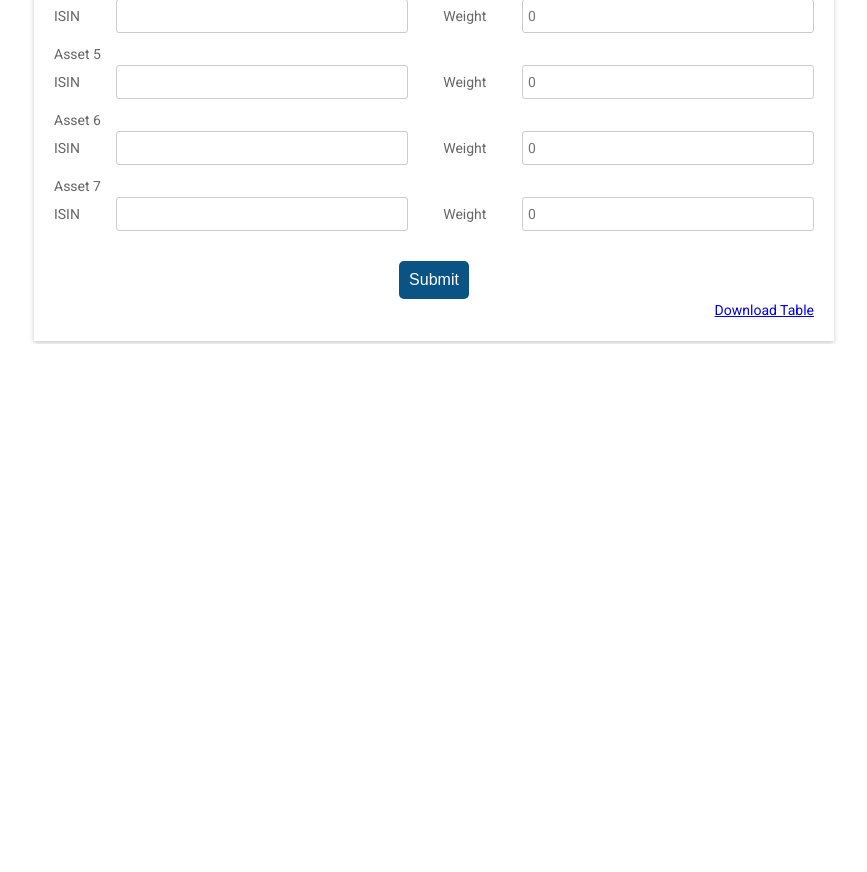
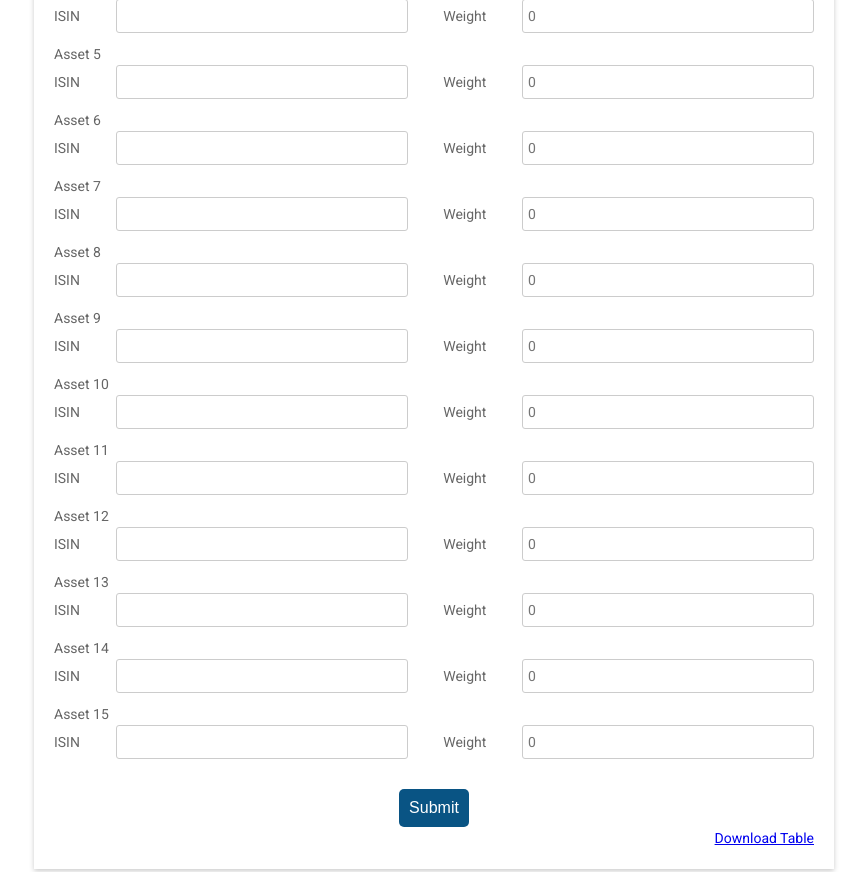
Before and after one commit to dgulacsy/ceu-fia-bond-assignment, a Flask app: page / in a window 1280 px wide. Shown: the part 508-1380 px from the top of the page, without its empty margins (206-1073 px from the left). Before the commit the page ends 852 px from the top, so only its background shows below. Run offline with Flask 2, Linux system fonts and the light colour scheme; some libraries are stand-ins or nearby versions.

Commit message:
add more asset options

```diff
--- a/app.py
+++ b/app.py
@@ -53,7 +53,7 @@ class Portfolio(db.Model):
     weight14 = db.Column(db.Float())
     weight15 = db.Column(db.Float())
 
-    def __init__(self, cet_timestamp, team_name, email, asset1, asset2, asset3, asset4, asset5, asset6, asset7, weight1, weight2, weight3, weight4, weight5, weight6, weight7):
+    def __init__(self, cet_timestamp, team_name, email, asset1, asset2, asset3, asset4, asset5, asset6, asset7, asset8, asset9, asset10, asset11, asset12, asset13, asset14, asset15, weight1, weight2, weight3, weight4, weight5, weight6, weight7, weight8, weight9, weight10, weight11, weight12, weight13, weight14, weight15):
         self.cet_timestamp = cet_timestamp
         self.team_name = team_name
         self.email = email
@@ -64,6 +64,14 @@ class Portfolio(db.Model):
         self.asset5 = asset5
         self.asset6 = asset6
         self.asset7 = asset7
+        self.asset8 = asset8
+        self.asset9 = asset9
+        self.asset10 = asset10
+        self.asset11 = asset11
+        self.asset12 = asset12
+        self.asset13 = asset13
+        self.asset14 = asset14
+        self.asset15 = asset15
         self.weight1 = weight1
         self.weight2 = weight2
         self.weight3 = weight3
@@ -71,6 +79,14 @@ class Portfolio(db.Model):
         self.weight5 = weight5
         self.weight6 = weight6
         self.weight7 = weight7
+        self.weight8 = weight8
+        self.weight9 = weight9
+        self.weight10 = weight10
+        self.weight11 = weight11
+        self.weight12 = weight12
+        self.weight13 = weight13
+        self.weight14 = weight14
+        self.weight15 = weight15
 
 @app.route("/")
 def main():
@@ -88,6 +104,14 @@ def add_portfolio():
     asset5 = request.form["asset5"]
     asset6 = request.form["asset6"]
     asset7 = request.form["asset7"]
+    asset8 = request.form["asset8"]
+    asset9 = request.form["asset9"]
+    asset10 = request.form["asset10"]
+    asset11 = request.form["asset11"]
+    asset12 = request.form["asset12"]
+    asset13 = request.form["asset13"]
+    asset14 = request.form["asset14"]
+    asset15 = request.form["asset15"]
     weight1 = request.form["weight1"]
     weight2 = request.form["weight2"]
     weight3 = request.form["weight3"]
@@ -95,7 +119,15 @@ def add_portfolio():
     weight5 = request.form["weight5"]
     weight6 = request.form["weight6"]
     weight7 = request.form["weight7"]
-    entry = Portfolio(cet_timestamp, team_name, email, asset1, asset2, asset3, asset4, asset5, asset6, asset7, weight1, weight2, weight3, weight4, weight5, weight6, weight7)
+    weight8 = request.form["weight8"]
+    weight9 = request.form["weight9"]
+    weight10 = request.form["weight10"]
+    weight11 = request.form["weight11"]
+    weight12 = request.form["weight12"]
+    weight13 = request.form["weight13"]
+    weight14 = request.form["weight14"]
+    weight15 = request.form["weight15"]
+    entry = Portfolio(cet_timestamp, team_name, email, asset1, asset2, asset3, asset4, asset5, asset6, asset7, asset8 , asset9, asset10, asset11, asset12, asset13, asset14, asset15, weight1, weight2, weight3, weight4, weight5, weight6, weight7, weight8, weight9, weight10, weight11, weight12, weight13, weight14, weight15)
     db.session.add(entry)
     db.session.commit()
     return redirect(url_for("success"))
--- a/templates/main.html
+++ b/templates/main.html
@@ -39,49 +39,105 @@
                         <label>ISIN</label>
                         <input type="name" name="asset1" />
                         <label>Weight</label>
-                        <input type="number" name="weight1" placeholder="0" step="0.1" min=0 max=100/>
+                        <input type="number" id="weight1" name="weight1" placeholder="0" step="0.1" min=0>
                     </div>
                     <p>Asset 2</p>
                     <div class="portfolio-item">
                         <label>ISIN</label>
                         <input type="name" name="asset2" />
                         <label>Weight</label>
-                        <input type="number" name="weight2" placeholder="0" step="0.1" min=0 max=100/>
+                        <input type="number" name="weight2" placeholder="0" step="0.1" min=0 max=100>
                     </div>
                     <p>Asset 3</p>
                     <div class="portfolio-item">
                         <label>ISIN</label>
                         <input type="name" name="asset3" />
                         <label>Weight</label>
-                        <input type="number" name="weight3" placeholder="0" step="0.1" min=0 max=100/>
+                        <input type="number" name="weight3" placeholder="0" step="0.1" min=0 max=100>
                     </div>
                     <p>Asset 4</p>
                     <div class="portfolio-item">
                         <label>ISIN</label>
                         <input type="name" name="asset4" />
                         <label>Weight</label>
-                        <input type="number" name="weight4" placeholder="0" step="0.1" min=0 max=100/>
+                        <input type="number" name="weight4" placeholder="0" step="0.1" min=0 max=100>
                     </div>
                     <p>Asset 5</p>
                     <div class="portfolio-item">
                         <label>ISIN</label>
                         <input type="name" name="asset5" />
                         <label>Weight</label>
-                        <input type="number" name="weight5" placeholder="0" step="0.1" min=0 max=100/>
+                        <input type="number" name="weight5" placeholder="0" step="0.1" min=0 max=100>
                     </div>
                     <p>Asset 6</p>
                     <div class="portfolio-item">
                         <label>ISIN</label>
                         <input type="name" name="asset6" />
                         <label>Weight</label>
-                        <input type="number" name="weight6" placeholder="0" step="0.1" min=0 max=100/>
+                        <input type="number" name="weight6" placeholder="0" step="0.1" min=0 max=100>
                     </div>
                     <p>Asset 7</p>
                     <div class="portfolio-item">
                         <label>ISIN</label>
                         <input type="name" name="asset7" />
                         <label>Weight</label>
-                        <input type="number" name="weight7" placeholder="0" step="0.1" min=0 max=100/>
+                        <input type="number" name="weight7" placeholder="0" step="0.1" min=0 max=100>
+                    </div>
+                    <p>Asset 8</p>
+                    <div class="portfolio-item">
+                        <label>ISIN</label>
+                        <input type="name" name="asset8" />
+                        <label>Weight</label>
+                        <input type="number" name="weight8" placeholder="0" step="0.1" min=0 max=100>
+                    </div>
+                    <p>Asset 9</p>
+                    <div class="portfolio-item">
+                        <label>ISIN</label>
+                        <input type="name" name="asset9" />
+                        <label>Weight</label>
+                        <input type="number" name="weight9" placeholder="0" step="0.1" min=0 max=100>
+                    </div>
+                    <p>Asset 10</p>
+                    <div class="portfolio-item">
+                        <label>ISIN</label>
+                        <input type="name" name="asset10" />
+                        <label>Weight</label>
+                        <input type="number" name="weight10" placeholder="0" step="0.1" min=0 max=100>
+                    </div>
+                    <p>Asset 11</p>
+                    <div class="portfolio-item">
+                        <label>ISIN</label>
+                        <input type="name" name="asset11" />
+                        <label>Weight</label>
+                        <input type="number" name="weight11" placeholder="0" step="0.1" min=0 max=100>
+                    </div>
+                    <p>Asset 12</p>
+                    <div class="portfolio-item">
+                        <label>ISIN</label>
+                        <input type="name" name="asset12" />
+                        <label>Weight</label>
+                        <input type="number" name="weight12" placeholder="0" step="0.1" min=0 max=100>
+                    </div>
+                    <p>Asset 13</p>
+                    <div class="portfolio-item">
+                        <label>ISIN</label>
+                        <input type="name" name="asset13" />
+                        <label>Weight</label>
+                        <input type="number" name="weight13" placeholder="0" step="0.1" min=0 max=100>
+                    </div>
+                    <p>Asset 14</p>
+                    <div class="portfolio-item">
+                        <label>ISIN</label>
+                        <input type="name" name="asset14" />
+                        <label>Weight</label>
+                        <input type="number" name="weight14" placeholder="0" step="0.1" min=0 max=100>
+                    </div>
+                    <p>Asset 15</p>
+                    <div class="portfolio-item">
+                        <label>ISIN</label>
+                        <input type="name" name="asset15" />
+                        <label>Weight</label>
+                        <input type="number" name="weight15" placeholder="0" step="0.1" min=0 max=100>
                     </div>
                 </div>
                 <div class="btn-block">
```
